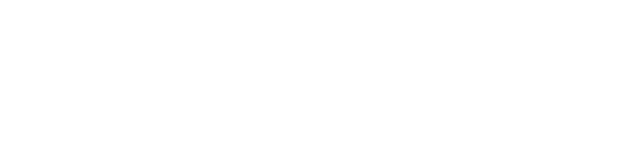
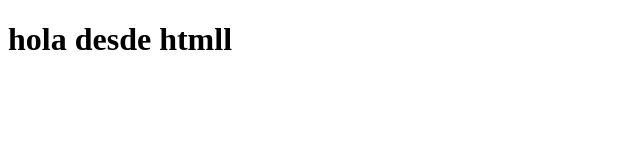
Before and after one commit to yulikarenhuarancacolque/huaranca2, a plain HTML site: page index.html in a window 1280 px wide. Shown: the whole page, without its empty margins (0-640 px from the left). Drawn offline with Linux system fonts and the light colour scheme.

Commit message:
agregamos un h1

```diff
--- a/index.html
+++ b/index.html
@@ -7,6 +7,6 @@
     <title>Document</title>
 </head>
 <body>
-
+    <h1> hola desde htmll </h1>
 </body>
 </html>
```
Also changed, not shown: commits.txt (added), commits_HUARANCA.txt (added).
